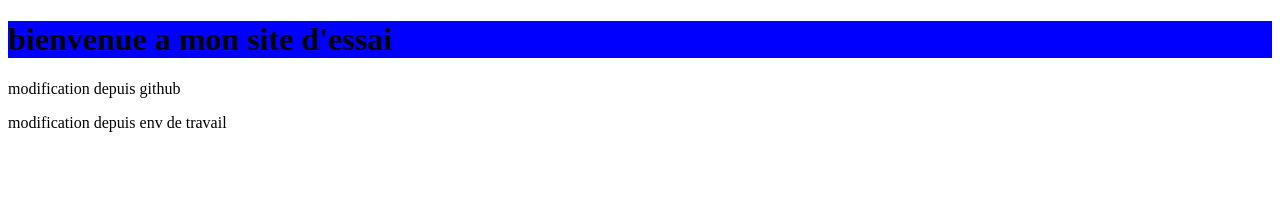
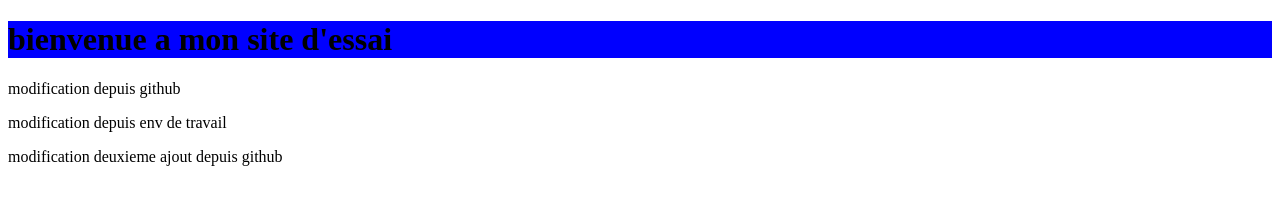
Before and after one commit to AdoumGrene21/projet_essai, a plain HTML site: page index.html in a window 1280 px wide. Drawn offline with Linux system fonts and the light colour scheme.

Commit message:
Update index.html

```diff
--- a/index.html
+++ b/index.html
@@ -15,5 +15,9 @@
     <p>
         modification depuis env de travail
     </p>
+    <p>
+        modification  deuxieme ajout depuis github
+    </p>
+
 </body>
 </html>
```
